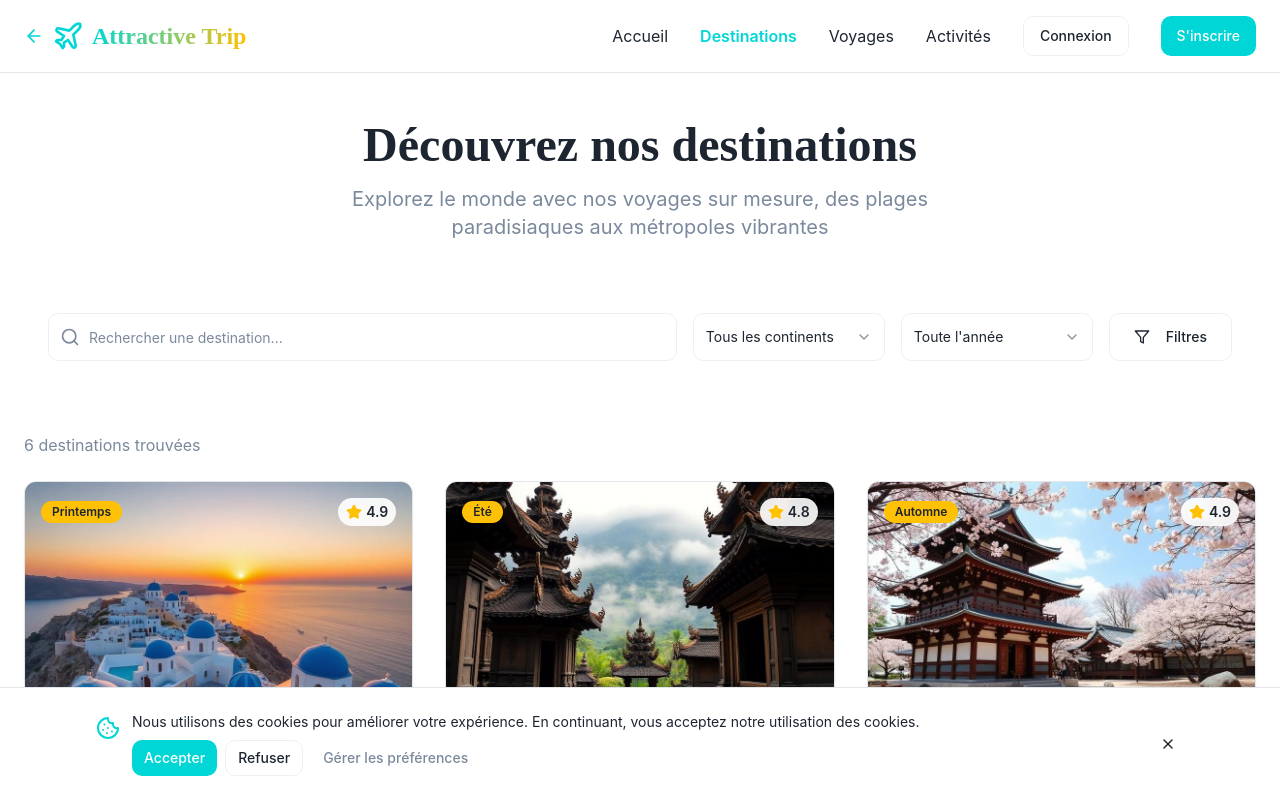
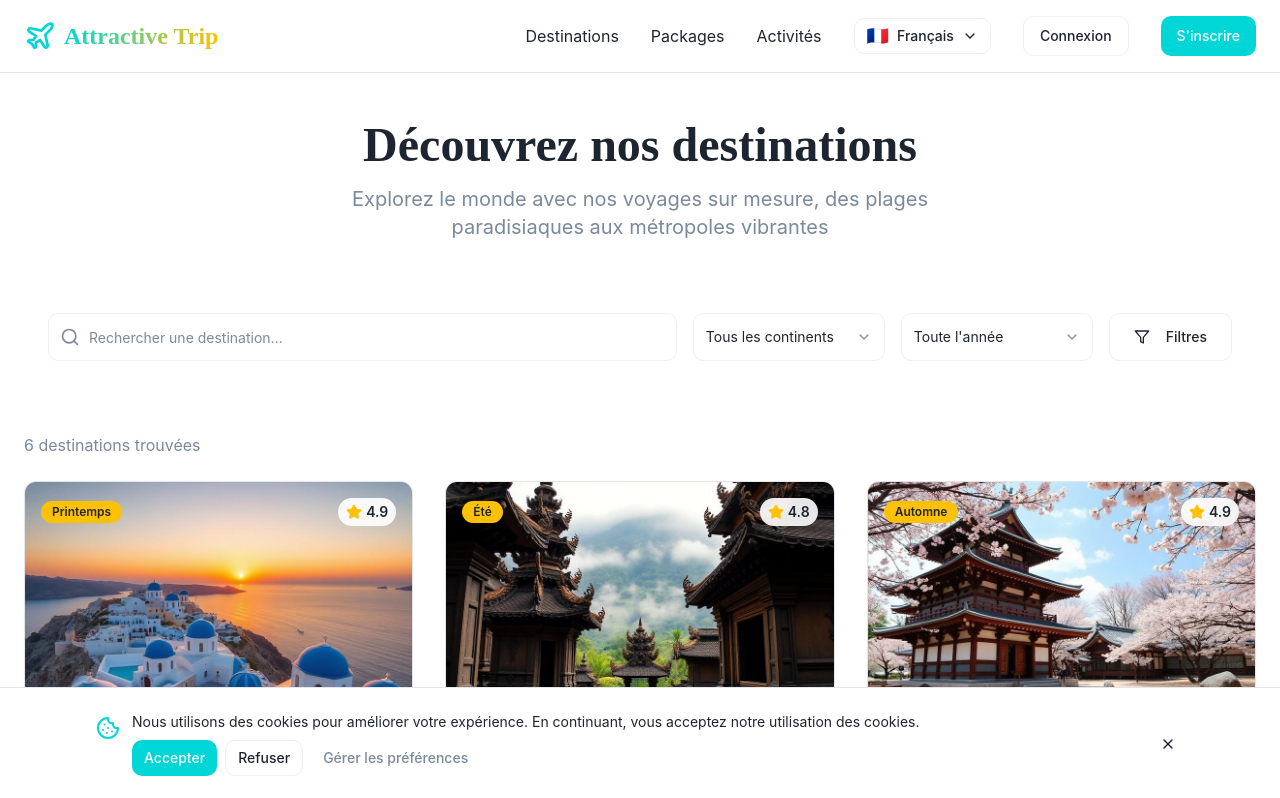
Before and after one commit to Ty-HA/attractive-trip-hackathon, a React (Vite) app: page /destinations in a window 1280 px wide. Shown: the top 798 px of the page. Built offline with nearby package versions, Linux system fonts and the light colour scheme.

Commit message:
Add language selector to header
Integrate the language selector component into the header to allow users to switch between supported languages.

```diff
--- /dev/null
+++ b/src/components/Header.tsx
@@ -0,0 +1,34 @@
+import { Button } from "@/components/ui/button";
+import { Plane } from "lucide-react";
+import { Link } from "react-router-dom";
+import { useLanguage } from "@/contexts/LanguageContext";
+import LanguageSelector from "@/components/LanguageSelector";
+
+const Header = () => {
+  const { t } = useLanguage();
+
+  return (
+    <nav className="border-b bg-white/95 backdrop-blur-sm sticky top-0 z-50">
+      <div className="container mx-auto px-6 py-4">
+        <div className="flex items-center justify-between">
+          <Link to="/" className="flex items-center space-x-2">
+            <Plane className="h-8 w-8 text-primary" />
+            <h1 className="text-2xl font-display font-bold bg-gradient-to-r from-primary to-secondary bg-clip-text text-transparent">
+              Attractive Trip
+            </h1>
+          </Link>
+          <div className="hidden md:flex items-center space-x-8">
+            <Link to="/destinations" className="text-foreground hover:text-primary transition-colors">{t('nav.destinations')}</Link>
+            <Link to="/packages" className="text-foreground hover:text-primary transition-colors">{t('nav.packages')}</Link>
+            <Link to="/activities" className="text-foreground hover:text-primary transition-colors">{t('nav.activities')}</Link>
+            <LanguageSelector />
+            <Button variant="outline">Connexion</Button>
+            <Button>S'inscrire</Button>
+          </div>
+        </div>
+      </div>
+    </nav>
+  );
+};
+
+export default Header;
--- a/src/pages/Activities.tsx
+++ b/src/pages/Activities.tsx
@@ -5,8 +5,9 @@ import { Input } from "@/components/ui/input";
 import { Badge } from "@/components/ui/badge";
 import { Select, SelectContent, SelectItem, SelectTrigger, SelectValue } from "@/components/ui/select";
 import { Slider } from "@/components/ui/slider";
-import { Search, MapPin, Star, Clock, Users, Filter, Plane, ArrowLeft, Heart, Share2, Trophy, Utensils, Mountain, Palette, Waves, Sparkles, Baby, Moon } from "lucide-react";
+import { Search, MapPin, Star, Clock, Users, Filter, ArrowLeft, Heart, Share2, Trophy, Utensils, Mountain, Palette, Waves, Sparkles, Baby, Moon, Plane } from "lucide-react";
 import { Link } from "react-router-dom";
+import Header from "@/components/Header";
 import destinationSantorini from "@/assets/destination-santorini.jpg";
 import destinationBali from "@/assets/destination-bali.jpg";
 import destinationKyoto from "@/assets/destination-kyoto.jpg";
@@ -304,31 +305,7 @@ const Activities = () => {
 
   return (
     <div className="min-h-screen bg-background">
-      {/* Navigation */}
-      <nav className="border-b bg-white/95 backdrop-blur-sm sticky top-0 z-50">
-        <div className="container mx-auto px-6 py-4">
-          <div className="flex items-center justify-between">
-            <div className="flex items-center space-x-4">
-              <Link to="/" className="flex items-center space-x-2 hover:opacity-80 transition-opacity">
-                <ArrowLeft className="h-5 w-5 text-primary" />
-                <Plane className="h-8 w-8 text-primary" />
-                <h1 className="text-2xl font-display font-bold bg-gradient-to-r from-primary to-secondary bg-clip-text text-transparent">
-                  Attractive Trip
-                </h1>
-              </Link>
-            </div>
-            <div className="hidden md:flex items-center space-x-8">
-              <Link to="/" className="text-foreground hover:text-primary transition-colors">Accueil</Link>
-              <Link to="/destinations" className="text-foreground hover:text-primary transition-colors">Destinations</Link>
-              <Link to="/packages" className="text-foreground hover:text-primary transition-colors">Voyages</Link>
-              <a href="#" className="text-primary font-semibold">Activités</a>
-              <Button variant="outline">Connexion</Button>
-              <Button>S'inscrire</Button>
-            </div>
-          </div>
-        </div>
-      </nav>
-
+      <Header />
       <div className="container mx-auto px-6 py-12">
         {/* Header */}
         <div className="text-center mb-12">
--- a/src/pages/Destinations.tsx
+++ b/src/pages/Destinations.tsx
@@ -5,8 +5,9 @@ import { Input } from "@/components/ui/input";
 import { Badge } from "@/components/ui/badge";
 import { Select, SelectContent, SelectItem, SelectTrigger, SelectValue } from "@/components/ui/select";
 import { Tabs, TabsContent, TabsList, TabsTrigger } from "@/components/ui/tabs";
-import { Search, MapPin, Star, Calendar, Filter, Plane, ArrowLeft } from "lucide-react";
+import { Search, MapPin, Star, Calendar, Filter, ArrowLeft, Plane } from "lucide-react";
 import { Link } from "react-router-dom";
+import Header from "@/components/Header";
 import destinationSantorini from "@/assets/destination-santorini.jpg";
 import destinationBali from "@/assets/destination-bali.jpg";
 import destinationKyoto from "@/assets/destination-kyoto.jpg";
@@ -135,31 +136,7 @@ const Destinations = () => {
 
   return (
     <div className="min-h-screen bg-background">
-      {/* Navigation */}
-      <nav className="border-b bg-white/95 backdrop-blur-sm sticky top-0 z-50">
-        <div className="container mx-auto px-6 py-4">
-          <div className="flex items-center justify-between">
-            <div className="flex items-center space-x-4">
-              <Link to="/" className="flex items-center space-x-2 hover:opacity-80 transition-opacity">
-                <ArrowLeft className="h-5 w-5 text-primary" />
-                <Plane className="h-8 w-8 text-primary" />
-                <h1 className="text-2xl font-display font-bold bg-gradient-to-r from-primary to-secondary bg-clip-text text-transparent">
-                  Attractive Trip
-                </h1>
-              </Link>
-            </div>
-            <div className="hidden md:flex items-center space-x-8">
-              <Link to="/" className="text-foreground hover:text-primary transition-colors">Accueil</Link>
-              <a href="#" className="text-primary font-semibold">Destinations</a>
-              <Link to="/packages" className="text-foreground hover:text-primary transition-colors">Voyages</Link>
-              <Link to="/activities" className="text-foreground hover:text-primary transition-colors">Activités</Link>
-              <Button variant="outline">Connexion</Button>
-              <Button>S'inscrire</Button>
-            </div>
-          </div>
-        </div>
-      </nav>
-
+      <Header />
       <div className="container mx-auto px-6 py-12">
         {/* Header */}
         <div className="text-center mb-12">
--- a/src/pages/Index.tsx
+++ b/src/pages/Index.tsx
@@ -4,6 +4,7 @@ import { Input } from "@/components/ui/input";
 import { Search, Plane, MapPin, Star, MessageCircle } from "lucide-react";
 import { Link } from "react-router-dom";
 import { useLanguage } from "@/contexts/LanguageContext";
+import LanguageSelector from "@/components/LanguageSelector";
 import heroImage from "@/assets/hero-beach.jpg";
 import categoryLuxury from "@/assets/category-luxury.jpg";
 import categoryAdventure from "@/assets/category-adventure.jpg";
@@ -34,6 +35,7 @@ const Index = () => {
               <Link to="/destinations" className="text-foreground hover:text-primary transition-colors">{t('nav.destinations')}</Link>
               <Link to="/packages" className="text-foreground hover:text-primary transition-colors">{t('nav.packages')}</Link>
               <Link to="/activities" className="text-foreground hover:text-primary transition-colors">{t('nav.activities')}</Link>
+              <LanguageSelector />
               <Button variant="outline">Connexion</Button>
               <Button>S'inscrire</Button>
             </div>
--- a/src/pages/Packages.tsx
+++ b/src/pages/Packages.tsx
@@ -5,8 +5,9 @@ import { Input } from "@/components/ui/input";
 import { Badge } from "@/components/ui/badge";
 import { Select, SelectContent, SelectItem, SelectTrigger, SelectValue } from "@/components/ui/select";
 import { Tabs, TabsContent, TabsList, TabsTrigger } from "@/components/ui/tabs";
-import { Search, MapPin, Star, Calendar, Clock, Users, Filter, Plane, ArrowLeft, Heart, Share2 } from "lucide-react";
+import { Search, MapPin, Star, Calendar, Clock, Users, Filter, ArrowLeft, Heart, Share2, Plane } from "lucide-react";
 import { Link } from "react-router-dom";
+import Header from "@/components/Header";
 import destinationSantorini from "@/assets/destination-santorini.jpg";
 import destinationBali from "@/assets/destination-bali.jpg";
 import destinationKyoto from "@/assets/destination-kyoto.jpg";
@@ -282,31 +283,7 @@ const Packages = () => {
 
   return (
     <div className="min-h-screen bg-background">
-      {/* Navigation */}
-      <nav className="border-b bg-white/95 backdrop-blur-sm sticky top-0 z-50">
-        <div className="container mx-auto px-6 py-4">
-          <div className="flex items-center justify-between">
-            <div className="flex items-center space-x-4">
-              <Link to="/" className="flex items-center space-x-2 hover:opacity-80 transition-opacity">
-                <ArrowLeft className="h-5 w-5 text-primary" />
-                <Plane className="h-8 w-8 text-primary" />
-                <h1 className="text-2xl font-display font-bold bg-gradient-to-r from-primary to-secondary bg-clip-text text-transparent">
-                  Attractive Trip
-                </h1>
-              </Link>
-            </div>
-            <div className="hidden md:flex items-center space-x-8">
-              <Link to="/" className="text-foreground hover:text-primary transition-colors">Accueil</Link>
-              <Link to="/destinations" className="text-foreground hover:text-primary transition-colors">Destinations</Link>
-              <a href="#" className="text-primary font-semibold">Voyages</a>
-              <Link to="/activities" className="text-foreground hover:text-primary transition-colors">Activités</Link>
-              <Button variant="outline">Connexion</Button>
-              <Button>S'inscrire</Button>
-            </div>
-          </div>
-        </div>
-      </nav>
-
+      <Header />
       <div className="container mx-auto px-6 py-12">
         {/* Header */}
         <div className="text-center mb-12">
```
